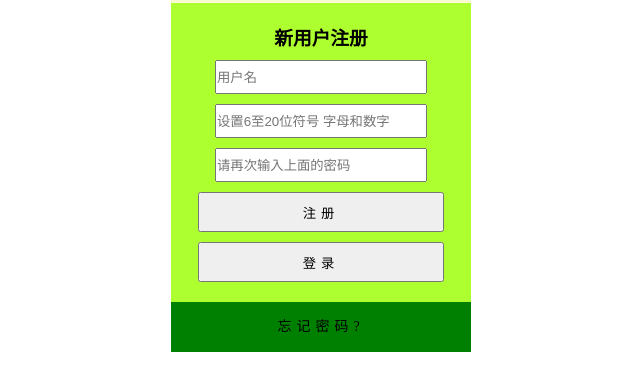
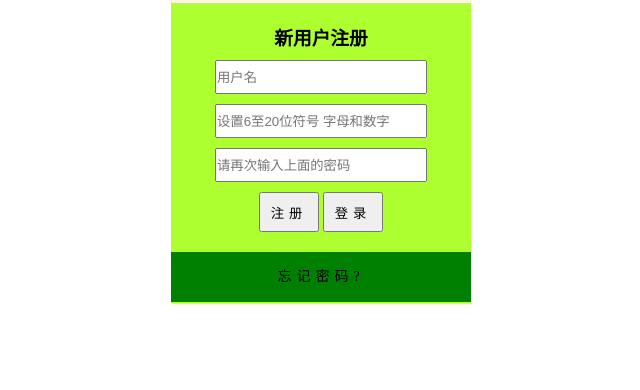
Before and after one commit to qweasdhua/11, a plain HTML site: page index.html in a window 1280 px wide. Shown: the whole page, without its empty margins (319-959 px from the left). Drawn offline with Linux system fonts and the light colour scheme.

Commit message:
Update index.html

```diff
--- a/index.html
+++ b/index.html
@@ -28,7 +28,7 @@
 	background-color:darkmagenta;
 	}
 	.register>form>button{
-	width:246px;
+	width:60px;
 	height:40px;
 	margin-top:10px;
 	letter-spacing:5px;
```
